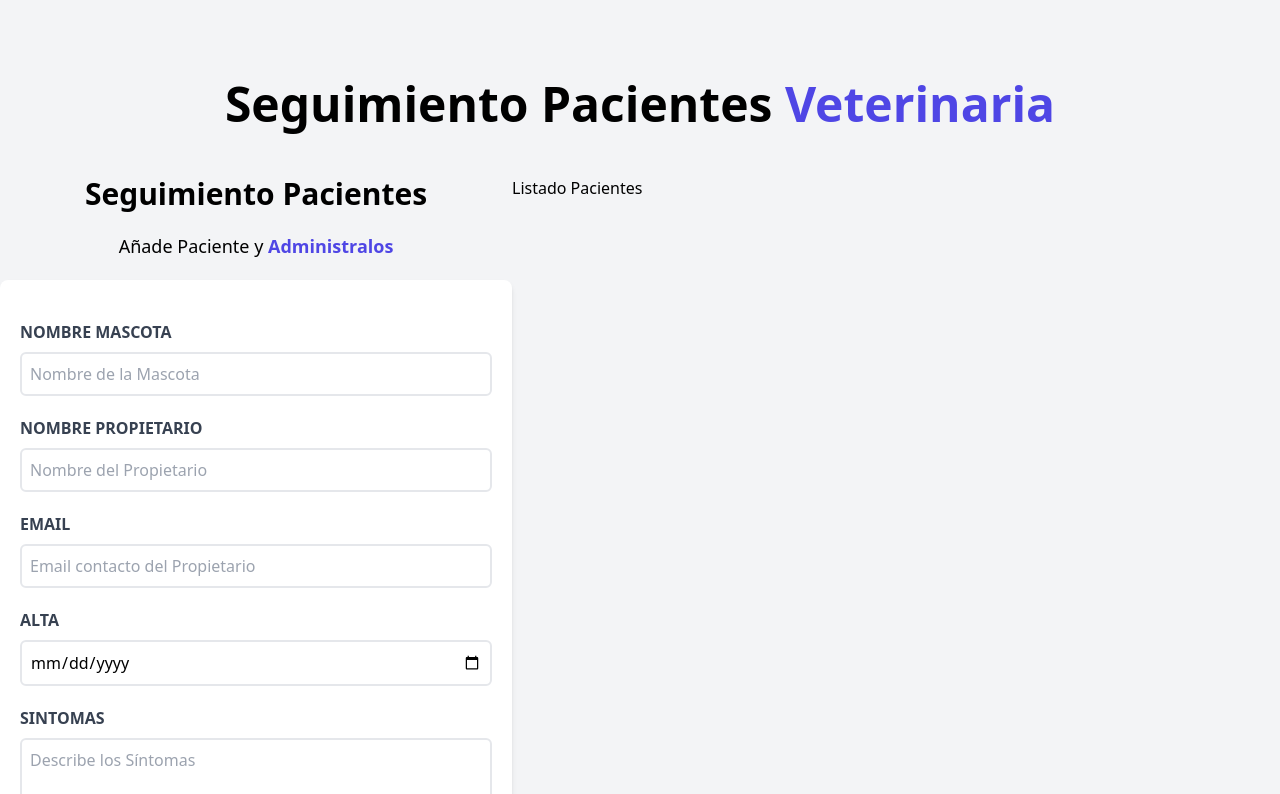
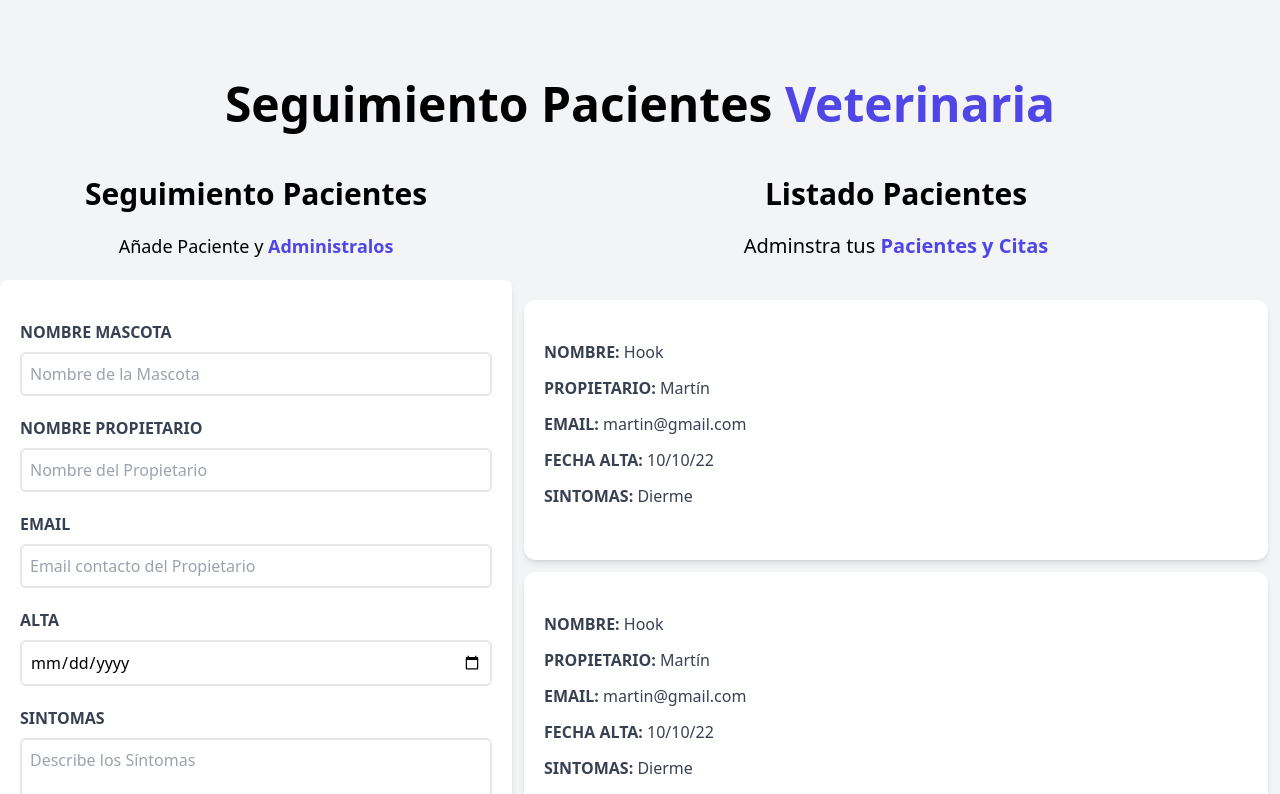
Before and after one commit to martin0123478/React-Citas, a React (Vite) app: page / in a window 1280 px wide. Shown: the top 794 px of the page. Built offline with nearby package versions, Linux system fonts and the light colour scheme.

Commit message:
Agregando estilos a la lista de pacientes

```diff
--- a/src/components/ListadoPacientes.jsx
+++ b/src/components/ListadoPacientes.jsx
@@ -1,10 +1,21 @@
 import React from 'react'
+import Paciente from './Paciente'
 
 
 function ListadoPacientes(props) {
   return (
-    <div className="w-1/2 lg:w-3/5">
-        <h2>Listado Pacientes</h2>
+    <div className="md:w-1/2 lg:w-3/5 md:h-screen overflow-y-scroll">
+        <h2 className='font-black text-3xl text-center'>Listado Pacientes</h2>
+        <p className='text-xl mt-5 mb-10 text-center'>
+          Adminstra tus {''}
+          <span className='text-indigo-600 font-bold'>Pacientes y Citas</span>
+        </p>
+        <Paciente/>
+        <Paciente/>
+        <Paciente/>
+        <Paciente/>
+        <Paciente/>
+        <Paciente/>
     </div>
 
   )
--- /dev/null
+++ b/src/components/Paciente.jsx
@@ -0,0 +1,34 @@
+
+
+const Paciente = () => {
+  return (
+    <div className='m-3 bg-white shadow-md px-5 py-10 rounded-xl'>
+          <p className='font-bold mb-3 text-gray-700 uppercase'>
+            Nombre: {''}
+            <span className='font-normal normal-case'>Hook</span>
+          </p>
+
+          <p className='font-bold mb-3 text-gray-700 uppercase'>
+            Propietario: {''}
+            <span className='font-normal normal-case'>Martín</span>
+          </p>
+
+          <p className='font-bold mb-3 text-gray-700 uppercase'>
+            Email: {''}
+            <span className='font-normal normal-case'>martin@gmail.com</span>
+          </p>
+
+          <p className='font-bold mb-3 text-gray-700 uppercase'>
+            Fecha Alta: {''}
+            <span className='font-normal normal-case'>10/10/22</span>
+          </p>
+
+          <p className='font-bold mb-3 text-gray-700 uppercase'>
+            Sintomas: {''}
+            <span className='font-normal normal-case'>Dierme</span>
+          </p>
+        </div>
+  )
+}
+
+export default Paciente
```
